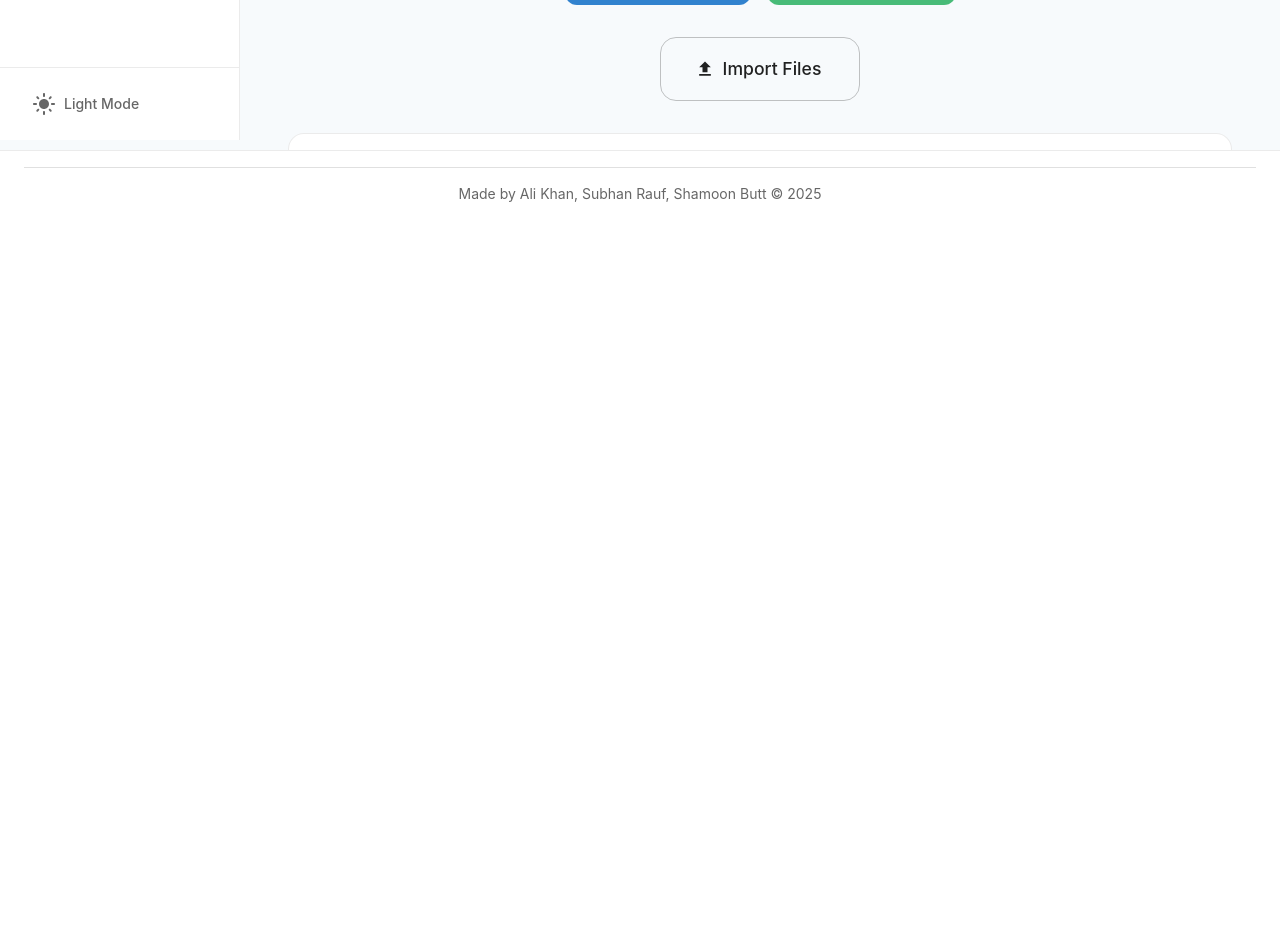
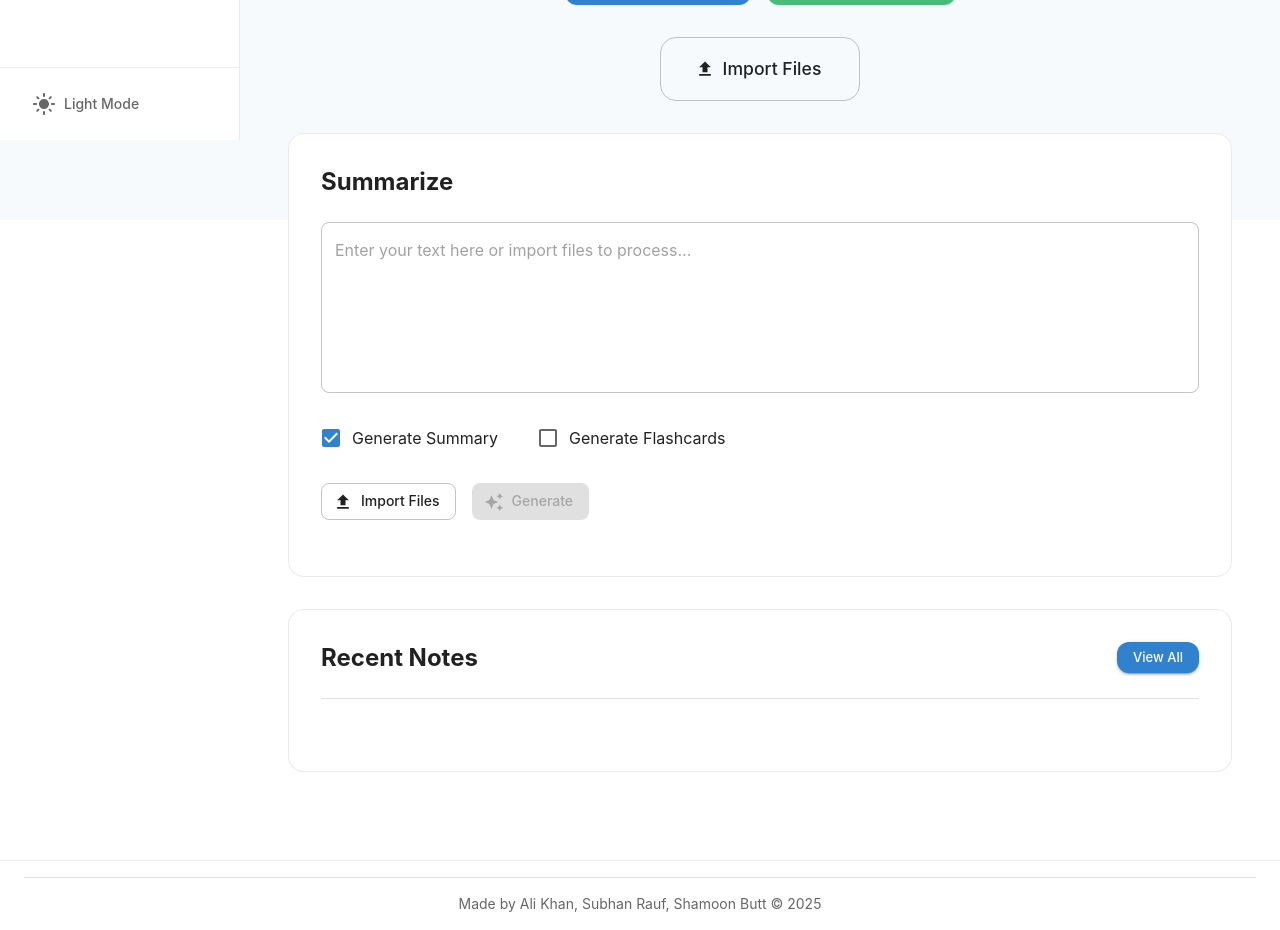
Before and after one commit to Wocx32/smart-note-organizer, a React (Vite) app in the folder frontend/: page / in a window 1280 px wide. Shown: the part 580-1510 px from the top of the page. Before the commit the page ends 800 px from the top, so only its background shows below. Built offline with nearby package versions, Linux system fonts and the light colour scheme; what tesseract.js would draw is missing.

Commit message:
ui fixes but ocr not working

```diff
--- a/frontend/src/components/Footer.jsx
+++ b/frontend/src/components/Footer.jsx
@@ -7,14 +7,9 @@ const Footer = () => {
       sx={{
         py: 2,
         px: 3,
-        mt: 'auto',
         backgroundColor: '#ffffff',
         borderTop: '1px solid rgba(0, 0, 0, 0.08)',
-        width: '100%',
-        position: 'fixed',
-        bottom: 0,
-        left: 0,
-        right: 0
+        width: '100%'
       }}
     >
       <Divider sx={{ mb: 2 }} />
--- a/frontend/src/components/Layout.jsx
+++ b/frontend/src/components/Layout.jsx
@@ -8,8 +8,9 @@ const drawerWidth = 240; // Match the sidebar width
 
 const Layout = () => {
   return (
-    <Box sx={{ display: 'flex', height: '100vh', overflow: 'hidden' }}>
+    <Box sx={{ display: 'flex', minHeight: '100vh', flexDirection: 'column' }}>
       <Navbar drawerWidth={drawerWidth} />
+      <Box sx={{ display: 'flex', flex: 1 }}>
         <Sidebar />
         <Box
           component="main"
@@ -17,7 +18,6 @@ const Layout = () => {
             flexGrow: 1,
             p: 3,
             overflow: 'auto',
-          height: '100vh',
             display: 'flex',
             flexDirection: 'column',
             '&::-webkit-scrollbar': {
@@ -38,11 +38,12 @@ const Layout = () => {
           }}
         >
           <Toolbar />
-        <Box sx={{ flexGrow: 1, pb: 8 }}>
+          <Box sx={{ flexGrow: 1 }}>
             <Outlet />
           </Box>
+        </Box>
+      </Box>
       <Footer />
-      </Box>
     </Box>
   );
 };
--- a/frontend/src/components/Sidebar.jsx
+++ b/frontend/src/components/Sidebar.jsx
@@ -207,7 +207,7 @@ const Sidebar = ({ onTagSelect }) => {
                     minWidth: isCollapsed ? 'auto' : 40,
                     justifyContent: 'center',
                     '& .MuiSvgIcon-root': {
-                      fontSize: '1.7rem'
+                      fontSize: isCollapsed ? '2.2rem' : '1.7rem'
                     }
                   }}>
                     {item.icon}
--- a/frontend/src/pages/Dashboard.jsx
+++ b/frontend/src/pages/Dashboard.jsx
@@ -13,7 +13,14 @@ import {
   Paper,
   Chip,
   Container,
-  Tooltip
+  Tooltip,
+  TextField,
+  CircularProgress,
+  Alert,
+  Snackbar,
+  FormGroup,
+  FormControlLabel,
+  Checkbox
 } from '@mui/material';
 import {
   Description,
@@ -22,7 +29,11 @@ import {
   NoteAlt,
   PlayArrow,
   MenuBook,
-  Upload
+  Upload,
+  AutoAwesome,
+  Save,
+  Summarize,
+  Quiz
 } from '@mui/icons-material';
 import { useState, useEffect } from 'react';
 import { useNavigate } from 'react-router-dom';
@@ -37,6 +48,15 @@ const Dashboard = () => {
   const [tags, setTags] = useState([]);
   const [newNoteDialogOpen, setNewNoteDialogOpen] = useState(false);
   const [importDialogOpen, setImportDialogOpen] = useState(false);
+  const [content, setContent] = useState('');
+  const [isProcessing, setIsProcessing] = useState(false);
+  const [generatedSummary, setGeneratedSummary] = useState('');
+  const [generatedFlashcards, setGeneratedFlashcards] = useState([]);
+  const [snackbar, setSnackbar] = useState({ open: false, message: '', severity: 'success' });
+  const [generateOptions, setGenerateOptions] = useState({
+    summary: true,
+    flashcards: false
+  });
 
   useEffect(() => {
     // Load notes from localStorage
@@ -127,6 +147,100 @@ const Dashboard = () => {
 
     const savedNotes = newNotes.map(note => addNote(note));
     setNotes(prevNotes => [...savedNotes, ...prevNotes]);
+  };
+
+  const handleOptionChange = (event) => {
+    setGenerateOptions({
+      ...generateOptions,
+      [event.target.name]: event.target.checked
+    });
+  };
+
+  const handleProcessContent = async () => {
+    if (!content.trim()) return;
+    setIsProcessing(true);
+    try {
+      const response = await fetch('http://127.0.0.1:8000/process', {
+        method: 'POST',
+        headers: {
+          'Content-Type': 'application/json',
+        },
+        body: JSON.stringify({
+          text: content,
+          options: generateOptions
+        }),
+      });
+      const data = await response.json();
+      if (generateOptions.summary) {
+        setGeneratedSummary(data.summary || '');
+      }
+      if (generateOptions.flashcards) {
+        setGeneratedFlashcards(data.flashcards || []);
+      }
+      setSnackbar({
+        open: true,
+        message: 'Content processed successfully!',
+        severity: 'success'
+      });
+    } catch (error) {
+      console.error('Error processing content:', error);
+      setSnackbar({
+        open: true,
+        message: 'Failed to process content. Please try again.',
+        severity: 'error'
+      });
+    } finally {
+      setIsProcessing(false);
+    }
+  };
+
+  const handleSaveProcessedContent = () => {
+    const newNote = {
+      id: Date.now().toString(),
+      title: content.substring(0, 50) + (content.length > 50 ? '...' : ''),
+      content: content,
+      summary: generatedSummary,
+      date: new Date().toLocaleDateString('en-US', {
+        month: 'long',
+        day: 'numeric',
+        year: 'numeric'
+      }),
+      recent: true,
+      favorite: false,
+      tags: ['PROCESSED'],
+      flashcards: generatedFlashcards
+    };
+
+    addNote(newNote);
+    setNotes(prevNotes => [newNote, ...prevNotes]);
+
+    // Store flashcards in localStorage
+    if (generatedFlashcards.length > 0) {
+      const existingFlashcards = JSON.parse(localStorage.getItem('flashcards') || '[]');
+      const newFlashcards = generatedFlashcards.map(card => ({
+        id: Date.now() + Math.random(),
+        front: card.front,
+        back: card.back,
+        deck: 'PROCESSED',
+        tags: ['PROCESSED']
+      }));
+      localStorage.setItem('flashcards', JSON.stringify([...existingFlashcards, ...newFlashcards]));
+    }
+
+    setSnackbar({
+      open: true,
+      message: 'Content saved successfully!',
+      severity: 'success'
+    });
+
+    // Reset the form
+    setContent('');
+    setGeneratedSummary('');
+    setGeneratedFlashcards([]);
+  };
+
+  const handleSnackbarClose = () => {
+    setSnackbar(prev => ({ ...prev, open: false }));
   };
 
   // Calculate stats
@@ -335,13 +449,169 @@ const Dashboard = () => {
         </Button>
       </Box>
 
+      {/* Content Processing Section */}
+      <Paper
+        elevation={0}
+        sx={{
+          p: 4,
+          borderRadius: 2,
+          border: '1px solid rgba(0, 0, 0, 0.08)',
+          mb: 4
+        }}
+      >
+        <Typography variant="h5" fontWeight="bold" sx={{ mb: 3 }}>
+          Summarize
+        </Typography>
+
+        <TextField
+          fullWidth
+          multiline
+          rows={6}
+          placeholder="Enter your text here or import files to process..."
+          value={content}
+          onChange={(e) => setContent(e.target.value)}
+          sx={{ mb: 3 }}
+        />
+
+        <Box sx={{ mb: 3 }}>
+          <FormGroup row sx={{ gap: 3 }}>
+            <FormControlLabel
+              control={
+                <Checkbox
+                  checked={generateOptions.summary}
+                  onChange={handleOptionChange}
+                  name="summary"
+                />
+              }
+              label="Generate Summary"
+            />
+            <FormControlLabel
+              control={
+                <Checkbox
+                  checked={generateOptions.flashcards}
+                  onChange={handleOptionChange}
+                  name="flashcards"
+                />
+              }
+              label="Generate Flashcards"
+            />
+          </FormGroup>
+        </Box>
+
+        <Box sx={{ display: 'flex', gap: 2, mb: 3 }}>
+          <Button
+            variant="outlined"
+            startIcon={<Upload />}
+            onClick={() => setImportDialogOpen(true)}
+            sx={{
+              borderColor: 'rgba(0, 0, 0, 0.23)',
+              color: 'text.primary',
+              '&:hover': {
+                borderColor: 'primary.main',
+                backgroundColor: 'rgba(0, 0, 0, 0.04)',
+              }
+            }}
+          >
+            Import Files
+          </Button>
+          <Button
+            variant="contained"
+            startIcon={<AutoAwesome />}
+            onClick={handleProcessContent}
+            disabled={!content.trim() || isProcessing || (!generateOptions.summary && !generateOptions.flashcards)}
+            sx={{
+              backgroundColor: '#3182ce',
+              '&:hover': {
+                backgroundColor: '#2b6cb0',
+              }
+            }}
+          >
+            {isProcessing ? 'Processing...' : 'Generate'}
+          </Button>
+        </Box>
+
+        {isProcessing && (
+          <Box sx={{ display: 'flex', justifyContent: 'center', my: 3 }}>
+            <CircularProgress />
+          </Box>
+        )}
+
+        {generatedSummary && generateOptions.summary && (
+          <Box sx={{ mb: 3 }}>
+            <Typography variant="h6" sx={{ mb: 2 }}>Generated Summary</Typography>
+            <Paper
+              elevation={0}
+              sx={{
+                p: 2,
+                bgcolor: 'background.default',
+                borderRadius: 1
+              }}
+            >
+              <Typography variant="body1">
+                {generatedSummary}
+              </Typography>
+            </Paper>
+          </Box>
+        )}
+
+        {generatedFlashcards.length > 0 && generateOptions.flashcards && (
+          <Box sx={{ mb: 3 }}>
+            <Typography variant="h6" sx={{ mb: 2 }}>Generated Flashcards</Typography>
+            <Grid container spacing={2}>
+              {generatedFlashcards.map((card, index) => (
+                <Grid item xs={12} sm={6} key={index}>
+                  <Paper
+                    elevation={0}
+                    sx={{
+                      p: 2,
+                      bgcolor: 'background.default',
+                      borderRadius: 1
+                    }}
+                  >
+                    <Typography variant="subtitle2" color="primary" gutterBottom>
+                      Question:
+                    </Typography>
+                    <Typography variant="body1" sx={{ mb: 2 }}>
+                      {card.front}
+                    </Typography>
+                    <Typography variant="subtitle2" color="primary" gutterBottom>
+                      Answer:
+                    </Typography>
+                    <Typography variant="body1">
+                      {card.back}
+                    </Typography>
+                  </Paper>
+                </Grid>
+              ))}
+            </Grid>
+          </Box>
+        )}
+
+        {((generatedSummary && generateOptions.summary) || (generatedFlashcards.length > 0 && generateOptions.flashcards)) && (
+          <Button
+            variant="contained"
+            startIcon={<Save />}
+            onClick={handleSaveProcessedContent}
+            sx={{
+              backgroundColor: '#48BB78',
+              '&:hover': {
+                backgroundColor: '#38A169',
+              }
+            }}
+          >
+            Save Content
+          </Button>
+        )}
+      </Paper>
+
       {/* Recent Notes Section */}
       <Paper
         elevation={0}
         sx={{
           p: 4,
           borderRadius: 2,
-          border: '1px solid rgba(0, 0, 0, 0.08)'
+          border: '1px solid rgba(0, 0, 0, 0.08)',
+          mb: 4
         }}
       >
         <Box sx={{ display: 'flex', justifyContent: 'space-between', alignItems: 'center', mb: 3 }}>
@@ -417,6 +687,21 @@ const Dashboard = () => {
         onClose={() => setImportDialogOpen(false)}
         onImport={handleImportFiles}
       />
+
+      <Snackbar
+        open={snackbar.open}
+        autoHideDuration={3000}
+        onClose={handleSnackbarClose}
+        anchorOrigin={{ vertical: 'bottom', horizontal: 'right' }}
+      >
+        <Alert
+          onClose={handleSnackbarClose}
+          severity={snackbar.severity}
+          sx={{ width: '100%' }}
+        >
+          {snackbar.message}
+        </Alert>
+      </Snackbar>
     </Container>
   );
 };
```
Lines whose indentation alone changed are shown as unchanged.
